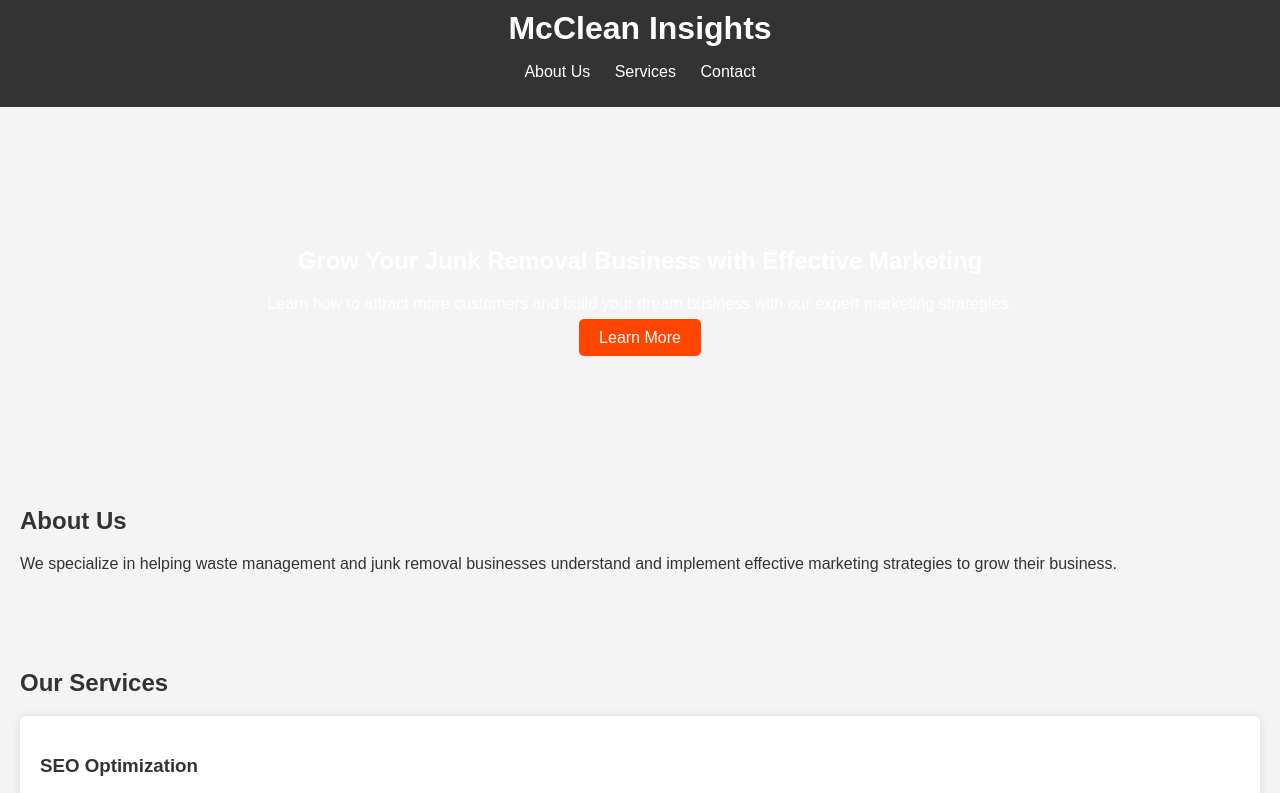
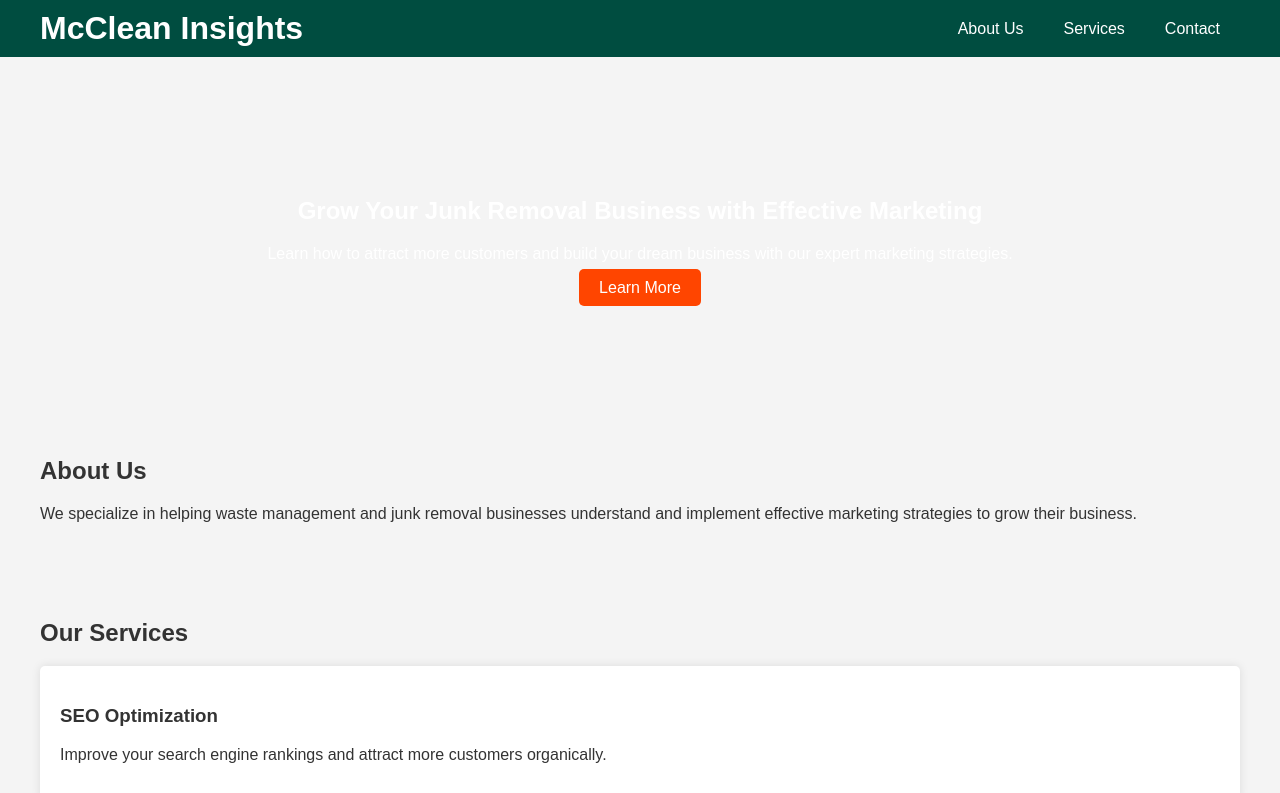
Before and after one commit to iammcgee/mcclean_insights_site, a plain HTML site: page index.html in a window 1280 px wide. Shown: the top 793 px of the page. Drawn offline with Linux system fonts and the light colour scheme.

Commit message:
Update styles.css

```diff
--- a/styles.css
+++ b/styles.css
@@ -7,10 +7,18 @@ body {
 }
 
 header {
-    background: #333;
+    background: #004d40;
     color: #fff;
     padding: 10px 0;
-    text-align: center;
+}
+
+header .container {
+    display: flex;
+    justify-content: space-between;
+    align-items: center;
+    max-width: 1200px;
+    margin: 0 auto;
+    padding: 0 20px;
 }
 
 header h1 {
@@ -20,16 +28,24 @@ header h1 {
 nav ul {
     list-style: none;
     padding: 0;
+    margin: 0;
+    display: flex;
 }
 
 nav ul li {
-    display: inline;
     margin: 0 10px;
 }
 
 nav ul li a {
     color: #fff;
     text-decoration: none;
+    padding: 5px 10px;
+    border-radius: 5px;
+    transition: background 0.3s;
+}
+
+nav ul li a:hover {
+    background: #00796b;
 }
 
 #hero {
@@ -50,6 +66,12 @@ nav ul li a {
 section {
     padding: 20px;
     margin: 20px 0;
+}
+
+.container {
+    max-width: 1200px;
+    margin: 0 auto;
+    padding: 0 20px;
 }
 
 .service {
@@ -77,7 +99,7 @@ form input, form textarea {
 }
 
 form button {
-    background: #333;
+    background: #004d40;
     color: #fff;
     padding: 10px;
     border: none;
@@ -86,7 +108,7 @@ form button {
 }
 
 footer {
-    background: #333;
+    background: #004d40;
     color: #fff;
     text-align: center;
     padding: 10px 0;
```
